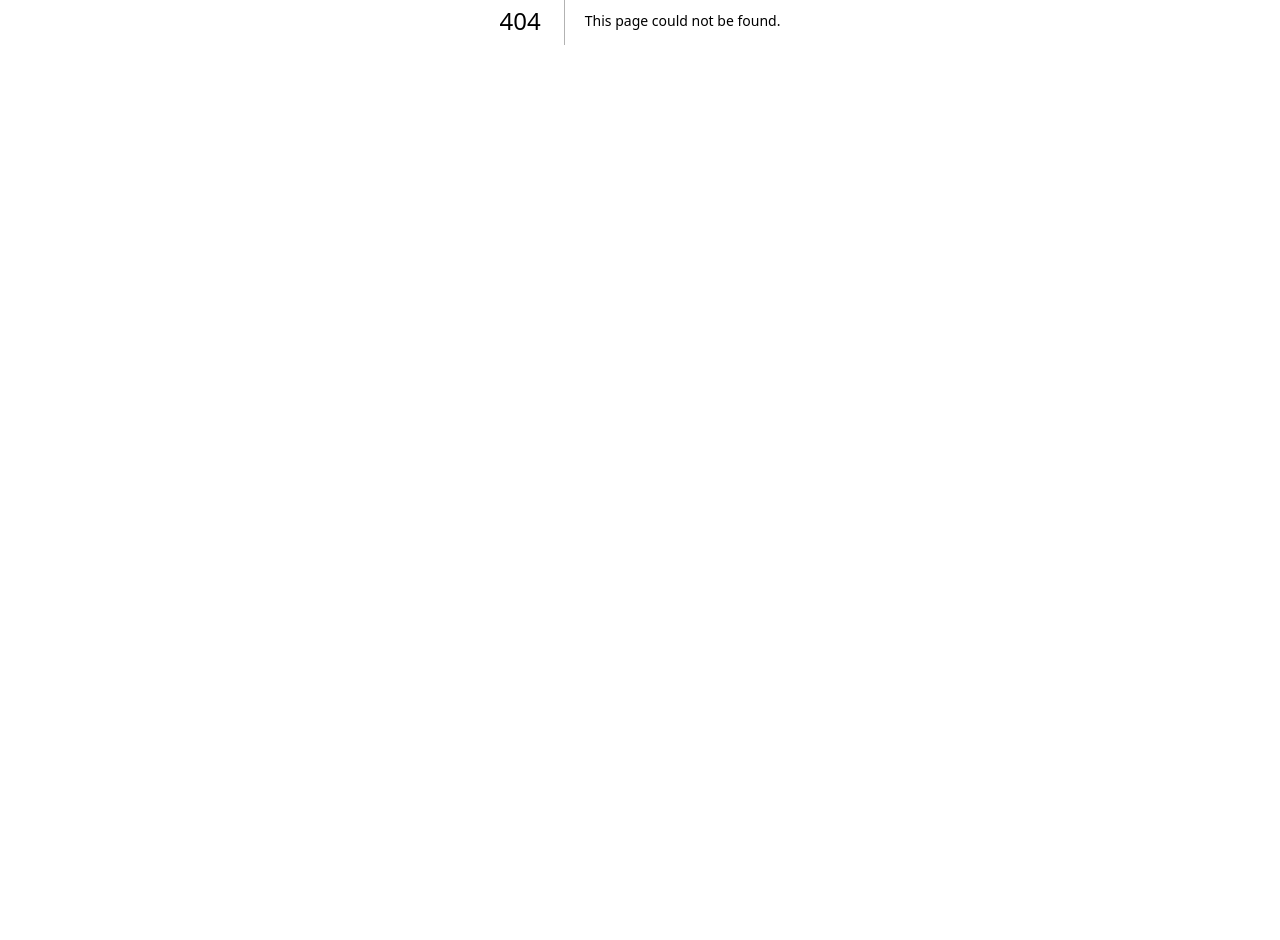
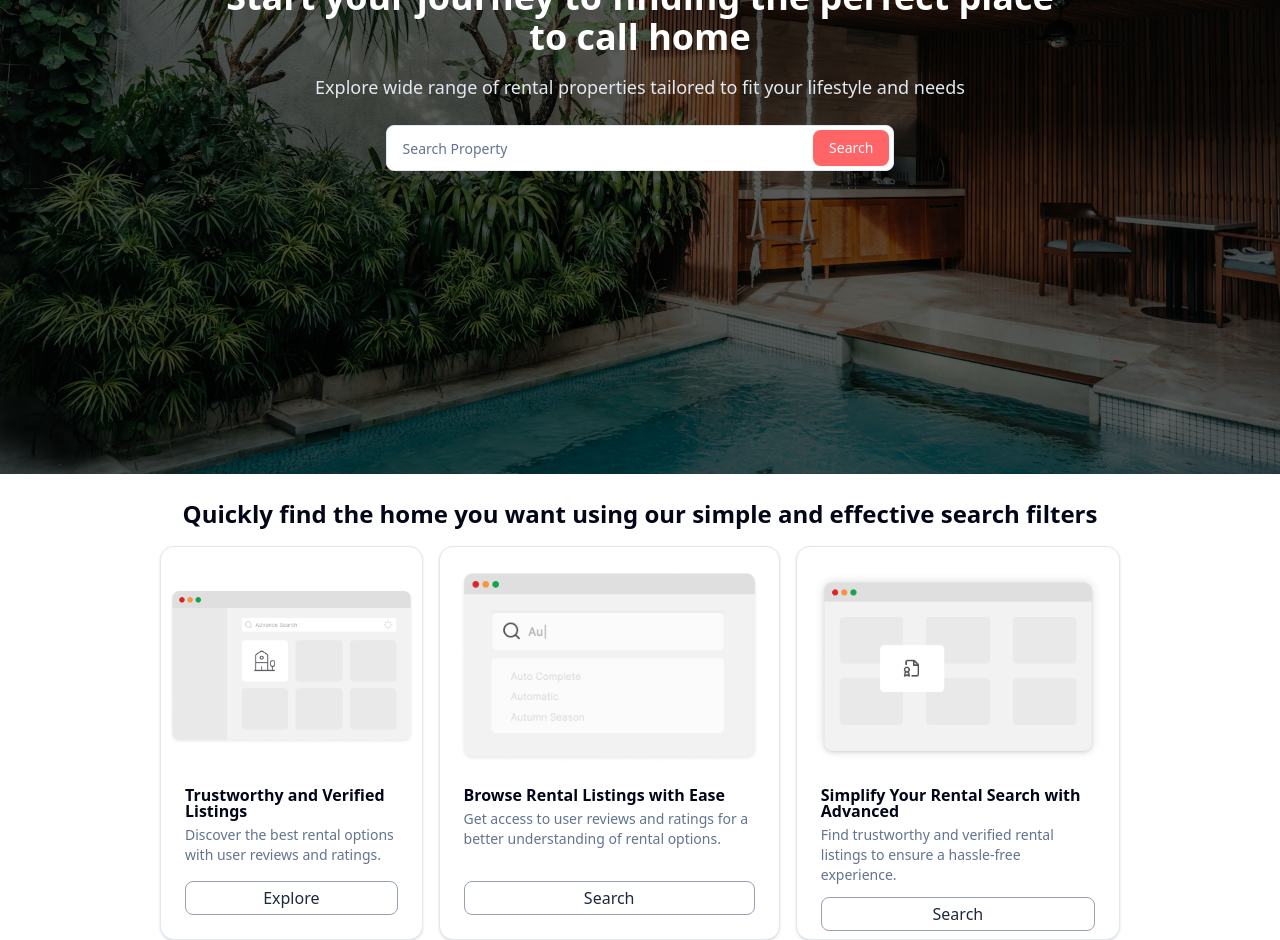
Before and after one commit to thanwin84/rental, a Next.js app: page /landing in a window 1280 px wide. Before the commit this address had no page. Shown: the part 380-1320 px from the top of the page. Before the commit the page ends 800 px from the top, so only its background shows below. Built offline with nearby package versions, Linux system fonts and the light colour scheme.

Commit message:
Add landing page components and layout structure

```diff
--- /dev/null
+++ b/src/app/(nondashboard)/landing/components/Featured.tsx
@@ -0,0 +1,77 @@
+'use client';
+import { motion } from 'framer-motion';
+import FeaturedCard from './FeaturedCart';
+
+const datas = [
+  {
+    imgSrc: '/landing-search1.png',
+    title: 'Trustworthy and Verified Listings',
+    description:
+      'Discover the best rental options with user reviews and ratings.',
+    linkText: 'Explore',
+    linkHref: '/explore',
+  },
+  {
+    imgSrc: '/landing-search2.png',
+    title: 'Browse Rental Listings with Ease',
+    description:
+      'Get access to user reviews and ratings for a better understanding of rental options.',
+    linkText: 'Search',
+    linkHref: '/search',
+  },
+  {
+    imgSrc: '/landing-search3.png',
+    title: 'Simplify Your Rental Search with Advanced',
+    description:
+      'Find trustworthy and verified rental listings to ensure a hassle-free experience.',
+    linkText: 'Search',
+    linkHref: '/search',
+  },
+];
+const sectionTitle =
+  'Quickly find the home you want using our simple and effective search filters';
+const containerVariants = {
+  hidden: { opacity: 0, y: 50 },
+  visible: {
+    opacity: 1,
+    y: 0,
+    transition: {
+      duration: 0.5,
+      staggerChildren: 0.4,
+    },
+  },
+};
+const itemVariants = {
+  hidden: { opacity: 0, y: 20 },
+  visible: { opacity: 1, y: 0 },
+};
+
+export default function Featured({ className }: { className?: string }) {
+  console.log('done');
+  return (
+    <motion.section
+      initial="hidden"
+      whileInView="visible"
+      viewport={{ once: true }}
+      variants={containerVariants}
+      className={`w-[90%] md:w-[75%] mx-auto ${className}`}
+    >
+      <h2 className="mb-4 font-semibold text-center text-2xl">
+        {sectionTitle}
+      </h2>
+      <ul className="flex flex-col md:flex-row gap-4">
+        {datas.map((item) => (
+          <motion.li key={item.title} variants={itemVariants}>
+            <FeaturedCard
+              title={item.title}
+              description={item.description}
+              imgSrc={item.imgSrc}
+              linkHref={item.linkHref}
+              linkText={item.linkText}
+            />
+          </motion.li>
+        ))}
+      </ul>
+    </motion.section>
+  );
+}
--- /dev/null
+++ b/src/app/(nondashboard)/landing/components/FeaturedCart.tsx
@@ -0,0 +1,53 @@
+import {
+  Card,
+  CardDescription,
+  CardFooter,
+  CardHeader,
+  CardTitle,
+} from '@/components/ui/card';
+import Image from 'next/image';
+import Link from 'next/link';
+
+export default function FeaturedCard({
+  className,
+  linkHref,
+  linkText,
+  title,
+  imgSrc,
+  description,
+}: {
+  className?: string;
+  linkText: string;
+  linkHref: string;
+  title: string;
+  imgSrc: string;
+  description: string;
+}) {
+  return (
+    <Card className={`${className}`}>
+      <div className="px-2 rounded-lg  flex items-center justify-center h-48">
+        <Image
+          className="w-full h-full object-contain"
+          alt={title}
+          src={imgSrc}
+          height={400}
+          width={400}
+        />
+      </div>
+      <div className="flex flex-col justify-between gap-3 h-32">
+        <CardHeader>
+          <CardTitle>{title}</CardTitle>
+          <CardDescription>{description}</CardDescription>
+        </CardHeader>
+        <CardFooter>
+          <Link
+            className="text-center w-full border border-gray-400 rounded-md py-1 text-slate-800 hover:bg-zinc-800 hover:text-slate-100"
+            href={linkHref}
+          >
+            {linkText}
+          </Link>
+        </CardFooter>
+      </div>
+    </Card>
+  );
+}
--- /dev/null
+++ b/src/app/(nondashboard)/landing/components/Hero.tsx
@@ -0,0 +1,38 @@
+'use client';
+import { motion } from 'framer-motion';
+import Image from 'next/image';
+import SearchBar from './SearchBar';
+
+export default function Hero() {
+  return (
+    <div className="relative h-screen">
+      <Image
+        className="object-cover object-center"
+        fill
+        src="/landing-splash.jpg"
+        alt="landing photo"
+        priority
+      />
+      <div className="absolute inset-0 bg-black opacity-60 "></div>
+      <motion.div
+        initial={{ opacity: 0, y: 20 }}
+        animate={{ opacity: 1, y: 0 }}
+        transition={{ duration: 0.8 }}
+        className="absolute z-10 inset-0 flex items-center justify-center text-center"
+      >
+        <div className="max-w-4xl mx-auto p-6">
+          <div className="mb-6">
+            <h1 className="text-2xl md:text-4xl mb-4 font-bold text-white">
+              Start your journey to finding the perfect place to call home
+            </h1>
+            <p className="text-slate-200 text-lg">
+              Explore wide range of rental properties tailored to fit your
+              lifestyle and needs
+            </p>
+          </div>
+          <SearchBar className="mx-auto mt-4 w-[80%] md:w-[60%]" />
+        </div>
+      </motion.div>
+    </div>
+  );
+}
--- /dev/null
+++ b/src/app/(nondashboard)/landing/components/SearchBar.tsx
@@ -0,0 +1,17 @@
+import { Button } from '@/components/ui/button';
+import { Input } from '@/components/ui/input';
+
+export default function SearchBar({ className }: { className?: string }) {
+  return (
+    <div className={`flex border rounded-md bg-white p-1  ${className}`}>
+      <Input
+        placeholder="Search Property"
+        style={{ outline: 'none', boxShadow: 'none' }}
+        className="border-none "
+      />
+      <Button className="bg-red-400 hover:bg-red-500 cursor-pointer">
+        Search
+      </Button>
+    </div>
+  );
+}
--- /dev/null
+++ b/src/app/(nondashboard)/landing/page.tsx
@@ -0,0 +1,11 @@
+import Featured from './components/Featured';
+import Hero from './components/Hero';
+
+export default function LandingPage() {
+  return (
+    <div>
+      <Hero />
+      <Featured className="mt-6" />
+    </div>
+  );
+}
--- /dev/null
+++ b/src/app/(nondashboard)/layout.tsx
@@ -0,0 +1,15 @@
+import Navbar from '@/components/Navbar';
+import { ReactNode } from 'react';
+
+export default function NonDashboardLayout({
+  children,
+}: {
+  children: ReactNode;
+}) {
+  return (
+    <div>
+      <Navbar />
+      <main>{children}</main>
+    </div>
+  );
+}
--- /dev/null
+++ b/src/components/Navbar.tsx
@@ -0,0 +1,33 @@
+import Link from 'next/link';
+import { Button } from './ui/button';
+
+export default function Navbar() {
+  return (
+    <nav className="bg-zinc-800 h-[54px] flex justify-between items-center px-8">
+      <Link href="/landing">
+        <div className="font-bold text-slate-300  hover:text-slate-100 tracking-wider">
+          <span className="text-slate-100">SWIFT</span>
+          <span className=" ml-1 text-red-400">RENT</span>
+        </div>
+      </Link>
+      <p className="hidden md:block text-slate-300">
+        Discover your rental apartment with our advance search
+      </p>
+      <div className="flex gap-4">
+        <Link href="/login">
+          <Button
+            className="cursor-pointer bg-transparent text-slate-200"
+            variant="outline"
+          >
+            Sign in
+          </Button>
+        </Link>
+        <Link href="/signup">
+          <Button className="cursor-pointer bg-red-400 hover:bg-red-500">
+            Sign Up
+          </Button>
+        </Link>
+      </div>
+    </nav>
+  );
+}
--- /dev/null
+++ b/src/components/ui/card.tsx
@@ -0,0 +1,68 @@
+import * as React from "react"
+
+import { cn } from "@/lib/utils"
+
+function Card({ className, ...props }: React.ComponentProps<"div">) {
+  return (
+    <div
+      data-slot="card"
+      className={cn(
+        "bg-card text-card-foreground flex flex-col gap-6 rounded-xl border py-6 shadow-sm",
+        className
+      )}
+      {...props}
+    />
+  )
+}
+
+function CardHeader({ className, ...props }: React.ComponentProps<"div">) {
+  return (
+    <div
+      data-slot="card-header"
+      className={cn("flex flex-col gap-1.5 px-6", className)}
+      {...props}
+    />
+  )
+}
+
+function CardTitle({ className, ...props }: React.ComponentProps<"div">) {
+  return (
+    <div
+      data-slot="card-title"
+      className={cn("leading-none font-semibold", className)}
+      {...props}
+    />
+  )
+}
+
+function CardDescription({ className, ...props }: React.ComponentProps<"div">) {
+  return (
+    <div
+      data-slot="card-description"
+      className={cn("text-muted-foreground text-sm", className)}
+      {...props}
+    />
+  )
+}
+
+function CardContent({ className, ...props }: React.ComponentProps<"div">) {
+  return (
+    <div
+      data-slot="card-content"
+      className={cn("px-6", className)}
+      {...props}
+    />
+  )
+}
+
+function CardFooter({ className, ...props }: React.ComponentProps<"div">) {
+  return (
+    <div
+      data-slot="card-footer"
+      className={cn("flex items-center px-6", className)}
+      {...props}
+    />
+  )
+}
+
+export { Card, CardHeader, CardFooter, CardTitle, CardDescription, CardContent }
--- /dev/null
+++ b/src/components/ui/input.tsx
@@ -0,0 +1,21 @@
+import * as React from "react"
+
+import { cn } from "@/lib/utils"
+
+function Input({ className, type, ...props }: React.ComponentProps<"input">) {
+  return (
+    <input
+      type={type}
+      data-slot="input"
+      className={cn(
+        "border-input file:text-foreground placeholder:text-muted-foreground selection:bg-primary selection:text-primary-foreground flex h-9 w-full min-w-0 rounded-md border bg-transparent px-3 py-1 text-base shadow-xs transition-[color,box-shadow] outline-none file:inline-flex file:h-7 file:border-0 file:bg-transparent file:text-sm file:font-medium disabled:pointer-events-none disabled:cursor-not-allowed disabled:opacity-50 md:text-sm",
+        "focus-visible:border-ring focus-visible:ring-ring/50 focus-visible:ring-[3px]",
+        "aria-invalid:ring-destructive/20 dark:aria-invalid:ring-destructive/40 aria-invalid:border-destructive",
+        className
+      )}
+      {...props}
+    />
+  )
+}
+
+export { Input }
```
Also changed, not shown: 1 other file (tests, documents, lock files or other folders).
